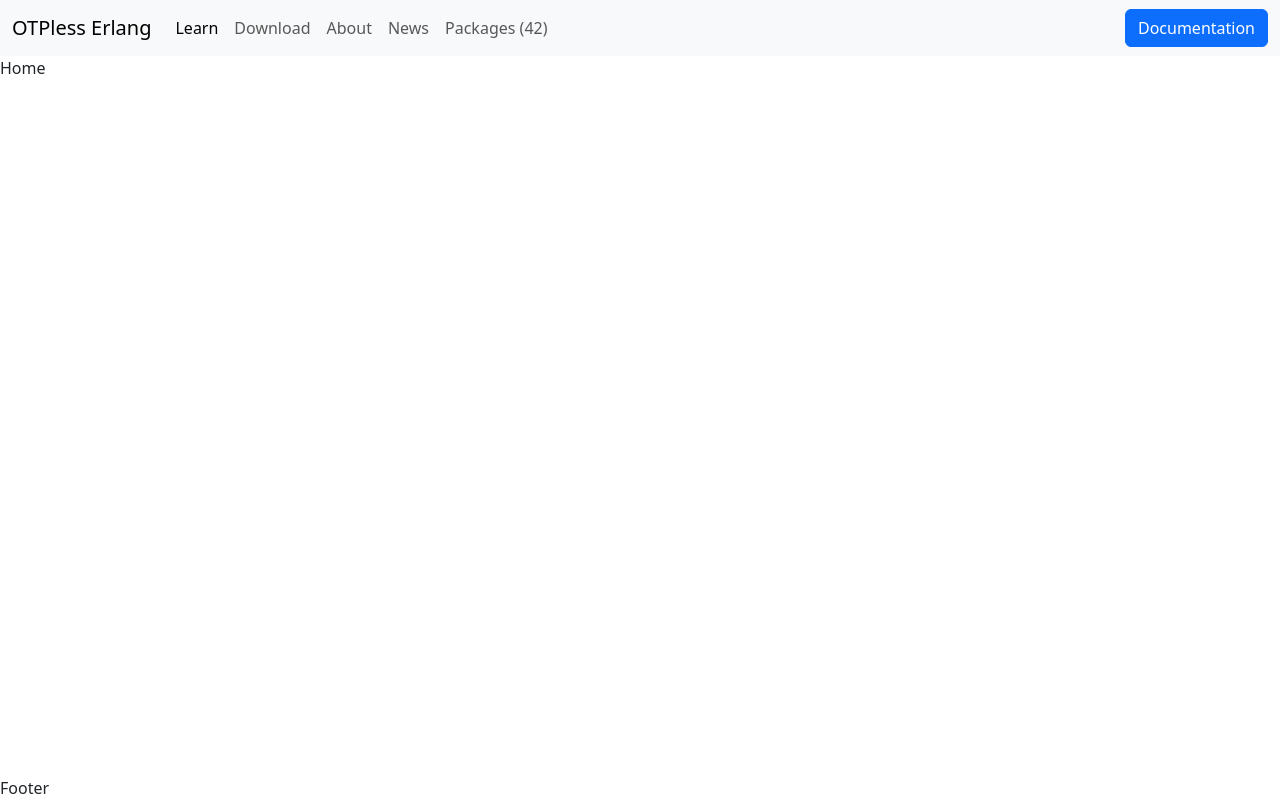
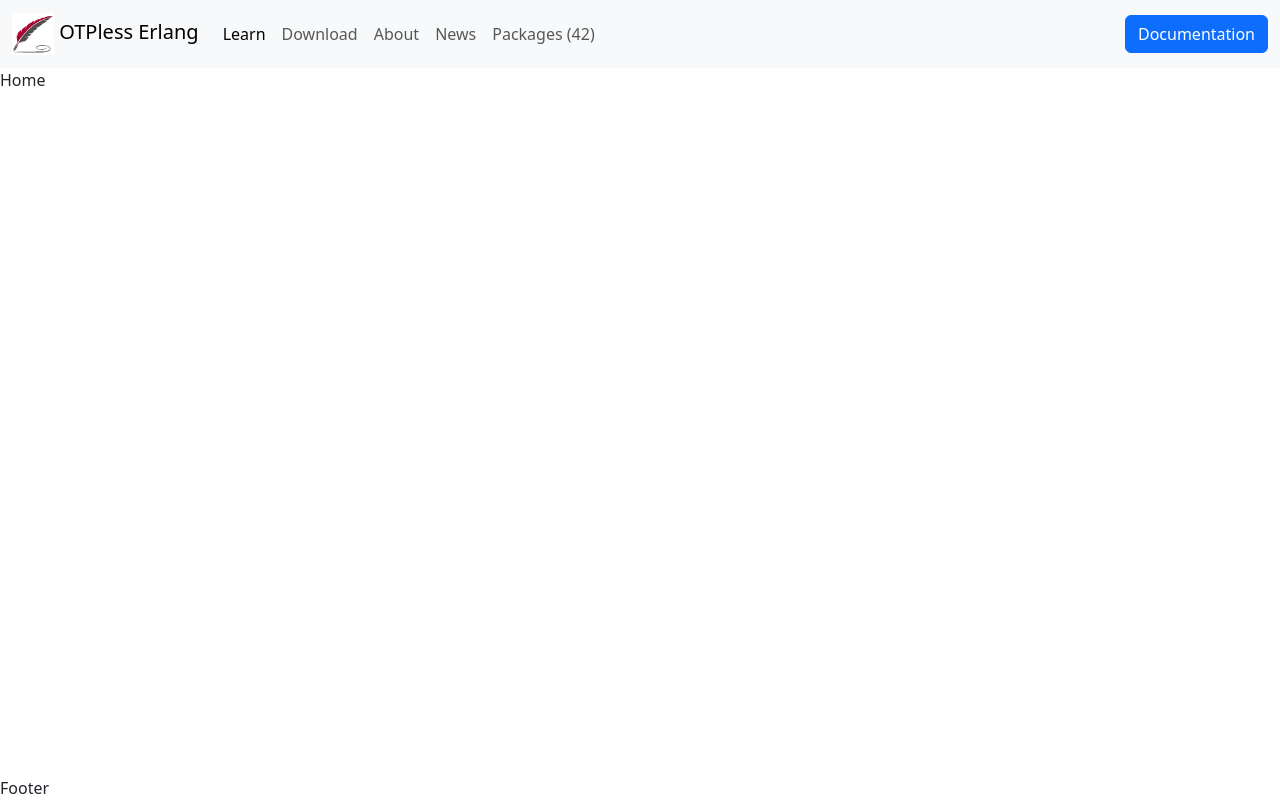
Before and after one commit to beam-erlang/beam-erlangsters-org, a Vue app: page / in a window 1280 px wide. Built offline with nearby package versions, Linux system fonts and the light colour scheme.

Commit message:
logo stuff

```diff
--- a/src/App.vue
+++ b/src/App.vue
@@ -5,7 +5,15 @@
         <button class="navbar-toggler" type="button" data-bs-toggle="collapse" data-bs-target="#navbarTogglerDemo03" aria-controls="navbarTogglerDemo03" aria-expanded="false" aria-label="Toggle navigation">
           <span class="navbar-toggler-icon"></span>
         </button>
-        <router-link to="/" class="navbar-brand">OTPless Erlang</router-link>
+        <router-link to="/" class="navbar-brand">
+          <img
+            src="@/assets/logo.svg"
+            alt="OTPless Erlang Logo"
+            width="42"
+            height="42"
+            class="d-inline-block align-text-middle">
+          OTPless Erlang
+        </router-link>
         <div class="collapse navbar-collapse" id="navbarTogglerDemo03">
           <ul class="navbar-nav me-auto mb-2 mb-lg-0">
             <li class="nav-item">
```
Also changed, not shown: src/assets/logo.svg (added).
